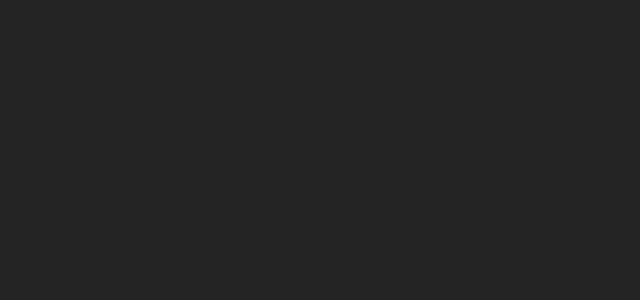
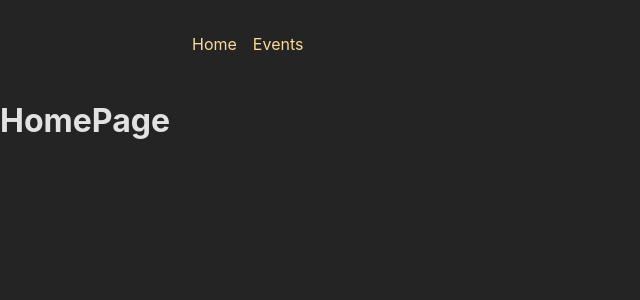
Before and after one commit to towficaziz/react-fontend, a React (Create React App) app: page / in a window 1280 px wide. Shown: the top 300 px of the page, without its empty margins (0-640 px from the left). Built offline with nearby package versions, Linux system fonts and the light colour scheme.

Commit message:
add routing, route and add a root layout

```diff
--- a/package.json
+++ b/package.json
@@ -8,6 +8,7 @@
     "@testing-library/user-event": "^13.5.0",
     "react": "^18.2.0",
     "react-dom": "^18.2.0",
+    "react-router-dom": "^6.16.0",
     "react-scripts": "5.0.1",
     "web-vitals": "^2.1.4"
   },
--- a/src/App.js
+++ b/src/App.js
@@ -20,8 +20,34 @@
 // 7. Output the ID of the selected event on the EventDetailPage
 // BONUS: Add another (nested) layout route that adds the <EventNavigation> component above all /events... page components
 
+import { RouterProvider, createBrowserRouter } from "react-router-dom";
+import HomePage from "./pages/Home";
+import EventsPage from "./pages/Events";
+import EventDetailPage from "./pages/EventDetail";
+import NewEventPage from "./pages/NewEvent";
+import EditEventPage from "./pages/EditEvent";
+import RootLayout from "./pages/Root";
+
+const router = createBrowserRouter([
+  {
+    path: "/",
+    element: <RootLayout />,
+    children: [
+      { index: true, element: <HomePage /> },
+      { path: "events", element: <EventsPage /> },
+      { path: "events/:eventId", element: <EventDetailPage /> },
+      { path: "events/new", element: <NewEventPage /> },
+      { path: "events/:eventId/edit", element: <EditEventPage /> },
+    ],
+  },
+]);
+
 function App() {
-  return <div></div>;
+  return (
+    <div>
+      <RouterProvider router={router} />
+    </div>
+  );
 }
 
 export default App;
--- /dev/null
+++ b/src/pages/Root.js
@@ -0,0 +1,12 @@
+import { Outlet } from 'react-router-dom';
+import MainNavigation from '../components/MainNavigation';
+function RootLayout(){
+    return<>
+        <MainNavigation />
+            <main>
+                <Outlet />
+            </main>
+    </>
+}
+
+export default RootLayout;
```
Also changed, not shown: 1 other file (tests, documents, lock files or other folders).
